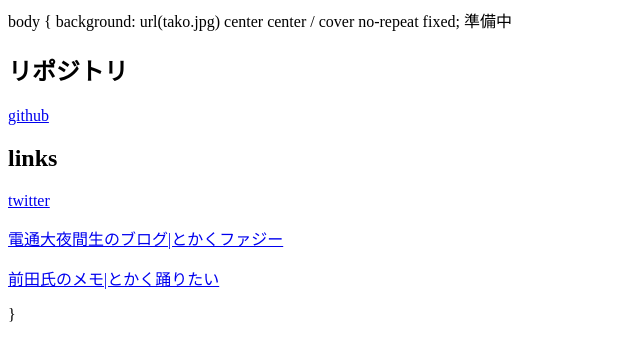
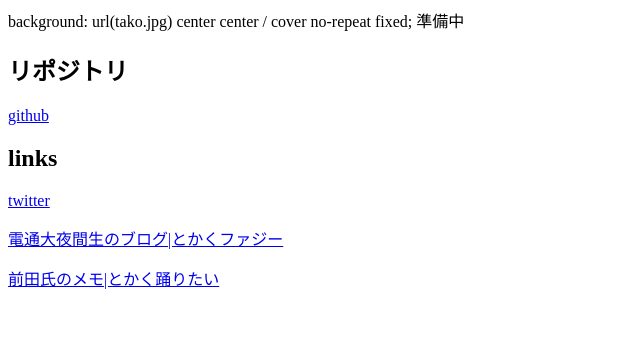
Before and after one commit to kisamasaki/kisamasaki.github.io, a plain HTML site: page index.html in a window 1280 px wide. Shown: the whole page, without its empty margins (0-640 px from the left). Drawn offline with Linux system fonts and the light colour scheme.

Commit message:
Update index.html

```diff
--- a/index.html
+++ b/index.html
@@ -3,8 +3,9 @@
 <head>
   <title>hello</title>
   </head>
- body {
+  <body>
   background: url(tako.jpg) center center / cover no-repeat fixed;
+  </body>
   準備中
 
   <h2>リポジトリ</h2>
@@ -24,5 +25,4 @@
 
   <a href="http://kisamasaki.hatenablog.com/"><p>前田氏のメモ|とかく踊りたい</p></a>
 
-}
 </html>
```
